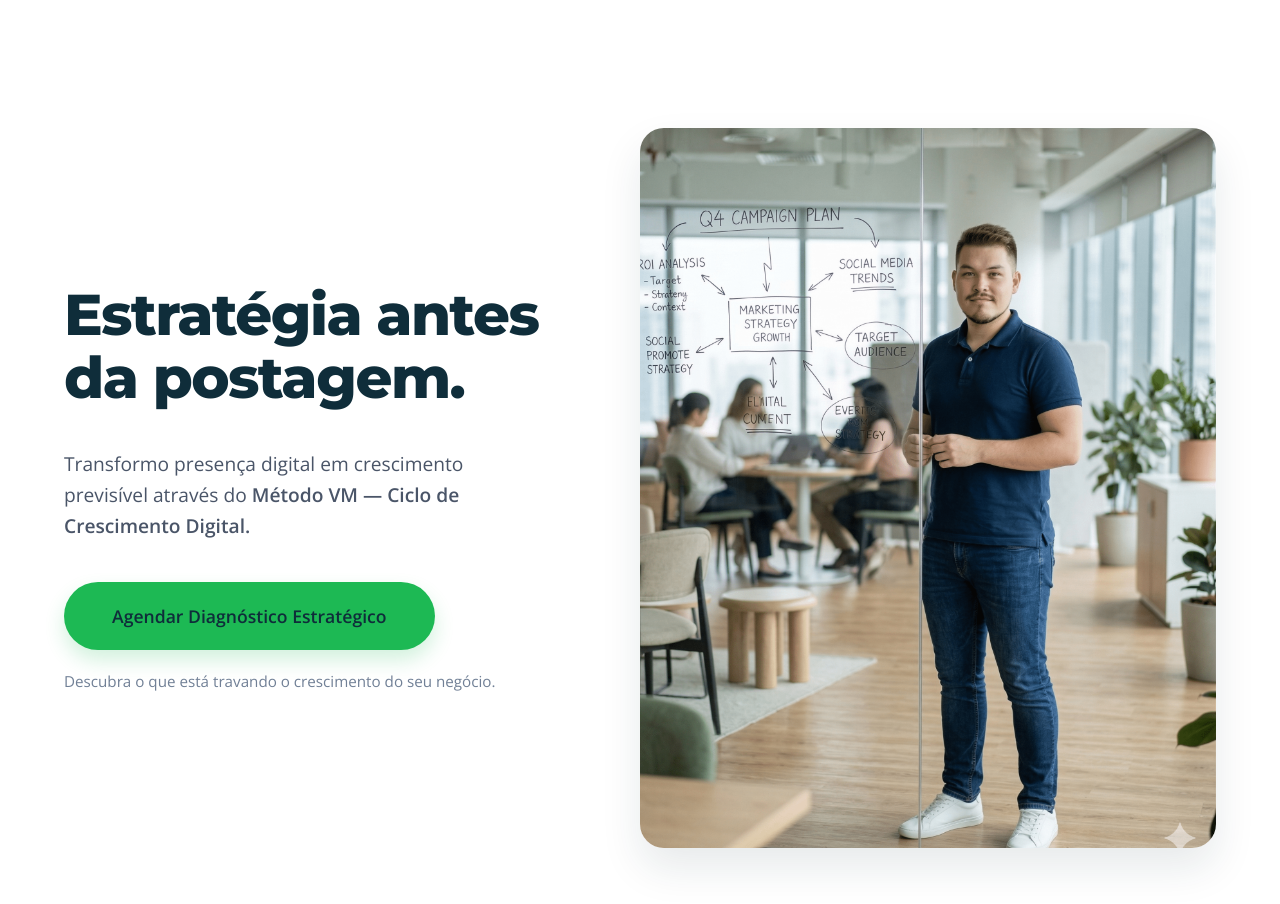
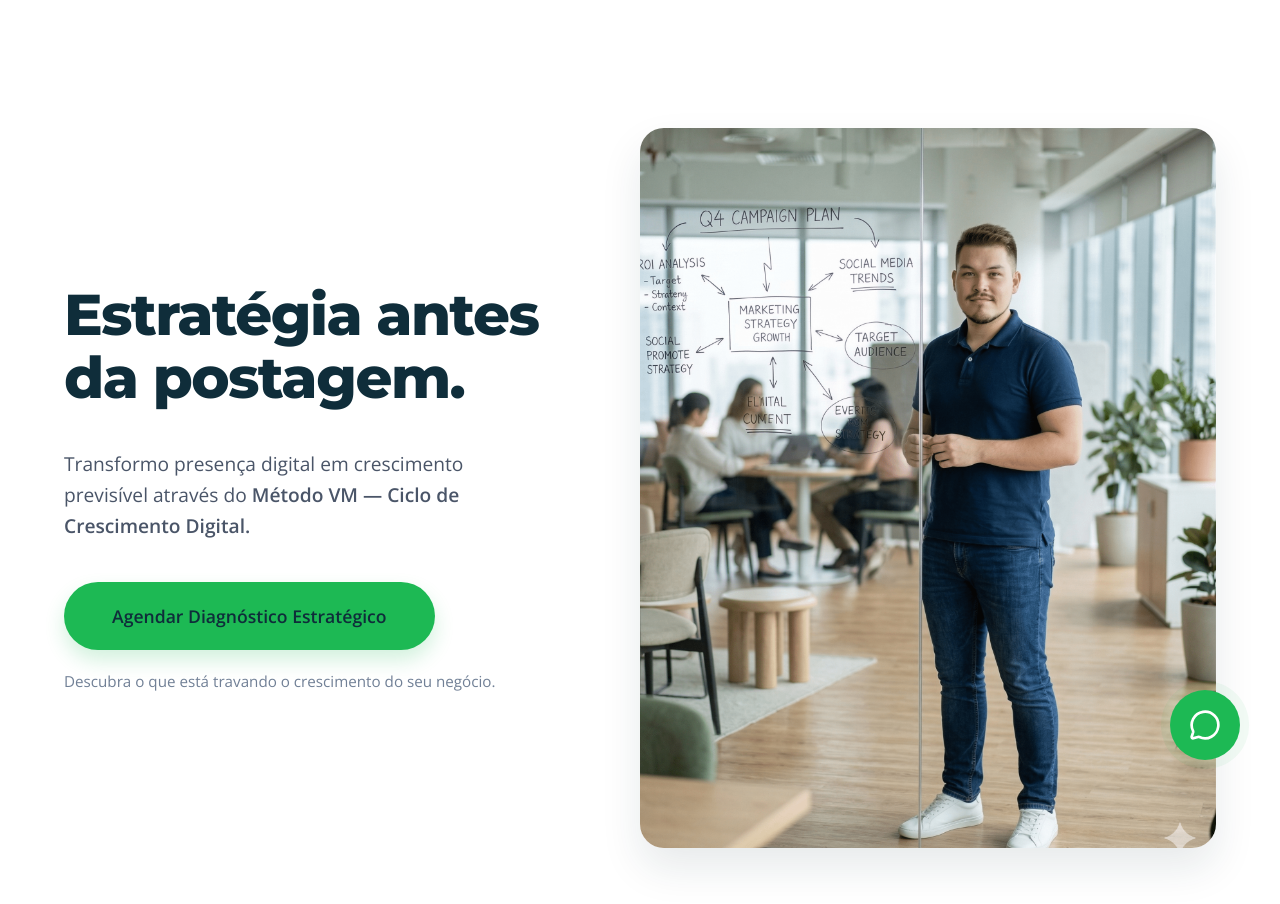
Before and after one commit to ViniciusMatoba/Vinicius-Matoba, a React (Vite) app: page / in a window 1280 px wide. Shown: the top 904 px of the page. Built offline with nearby package versions, Linux system fonts and the light colour scheme.

Commit message:
fix: actually include floating whatsapp button in DOM

```diff
--- a/src/App.jsx
+++ b/src/App.jsx
@@ -284,6 +284,17 @@ function LandingPage() {
         <img src={logo} alt="Logo" style={{ width: '200px', marginBottom: '1.5rem', filter: 'brightness(0) invert(1)' }} />
         <p style={{ opacity: 0.6 }}>© 2026 VM Estratégia Digital. Todos os direitos reservados.</p>
       </footer>
+
+      {/* FLOATING ACTION BUTTON */}
+      <a
+        href="https://wa.me/5519984522494?text=Olá!+Vi+seu+site+e+quero+agendar+um+diagnóstico+estratégico"
+        target="_blank"
+        rel="noopener noreferrer"
+        className="floating-whatsapp-btn"
+        aria-label="Agendar via WhatsApp"
+      >
+        <MessageCircle size={32} />
+      </a>
     </div>
   );
 }
```
